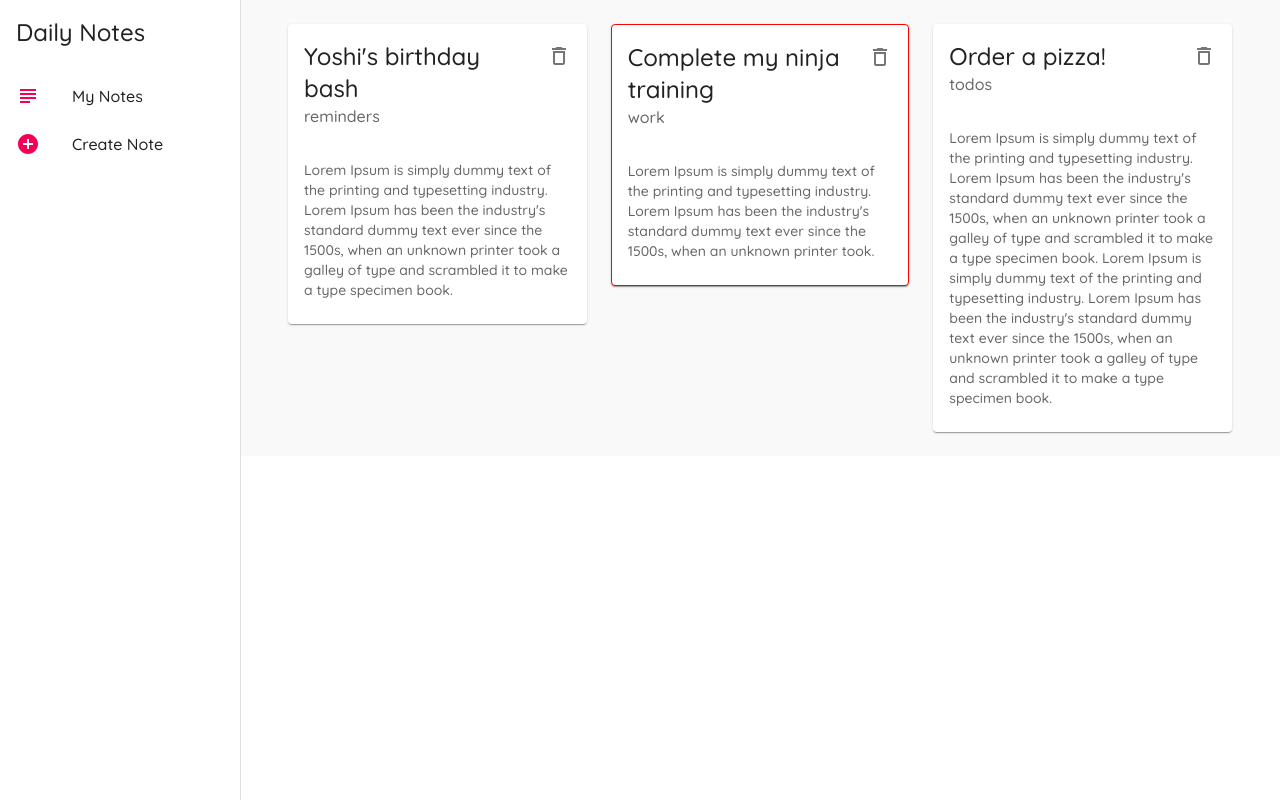
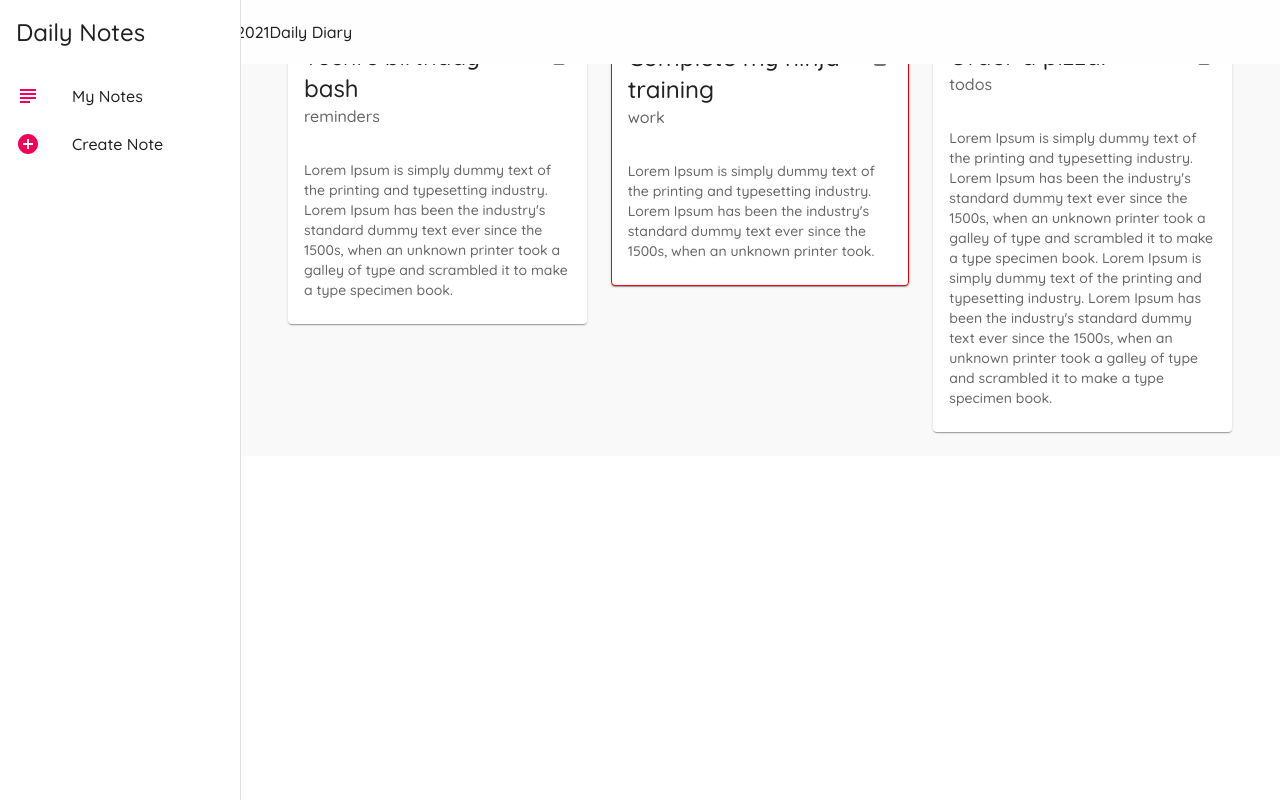
Before and after one commit to KazutoKuro/materialui-notes, a React (Create React App) app: page / in a window 1280 px wide. Built offline with nearby package versions, Linux system fonts and the light colour scheme; data requests are answered from the project's data file.

Commit message:
L-16: App Bars

```diff
--- a/package.json
+++ b/package.json
@@ -13,6 +13,7 @@
     "@testing-library/jest-dom": "^5.11.9",
     "@testing-library/react": "^11.2.5",
     "@testing-library/user-event": "^12.7.1",
+    "date-fns": "^2.26.0",
     "react": "^17.0.1",
     "react-dom": "^17.0.1",
     "react-router-dom": "^5.2.0",
--- a/src/components/Layout.js
+++ b/src/components/Layout.js
@@ -1,14 +1,16 @@
-import { makeStyles } from '@mui/styles'
 import React from 'react'
 import Drawer from '@mui/material/Drawer';
 import Typography from '@mui/material/Typography';
 import List from '@mui/material/List';
-import ListItemButton from '@mui/material/ListItemButton';
 import ListItemIcon from '@mui/material/ListItemIcon';
 import ListItemText from '@mui/material/ListItemText';
 import { ListItem } from '@mui/material';
 import { AddCircleOutlined, SubjectOutlined } from '@material-ui/icons';
 import { useHistory, useLocation } from 'react-router-dom';
+import { makeStyles } from '@mui/styles'
+import AppBar from '@mui/material/AppBar';
+import Toolbar from '@mui/material/Toolbar';
+import { format } from 'date-fns';
 
 const drawerWidth = 240
 
@@ -33,6 +35,13 @@
         },
         title: {
             padding: theme.spacing(2)
+        },
+        appBar: {
+            width: `calc(100% - ${drawerWidth}px`
+        },
+        toolbar: theme.mixins.toolbar,
+        date: {
+            flexGrow: 1
         }
     }
 })
@@ -58,6 +67,21 @@
     return (
         <div className={classes.root}>
             {/* app bar */}
+            <AppBar
+                position="fixed"
+                className={classes.appBar}
+                elevation={0}
+                color="primary"
+            >
+                <Toolbar>
+                    <Typography className={classes.date}>
+                        Today is the{ format(new Date(), 'do MMMM Y') }
+                    </Typography>
+                    <Typography>
+                        Daily Diary
+                    </Typography>
+                </Toolbar>
+            </AppBar>
 
             {/* side drawer */}
             <Drawer
@@ -90,6 +114,7 @@
             </Drawer>
 
             <div className={classes.page}>
+                <div className={classes.toolbar}></div>
                 {children}
             </div>
 
```
Also changed, not shown: 1 other file (tests, documents, lock files or other folders).
